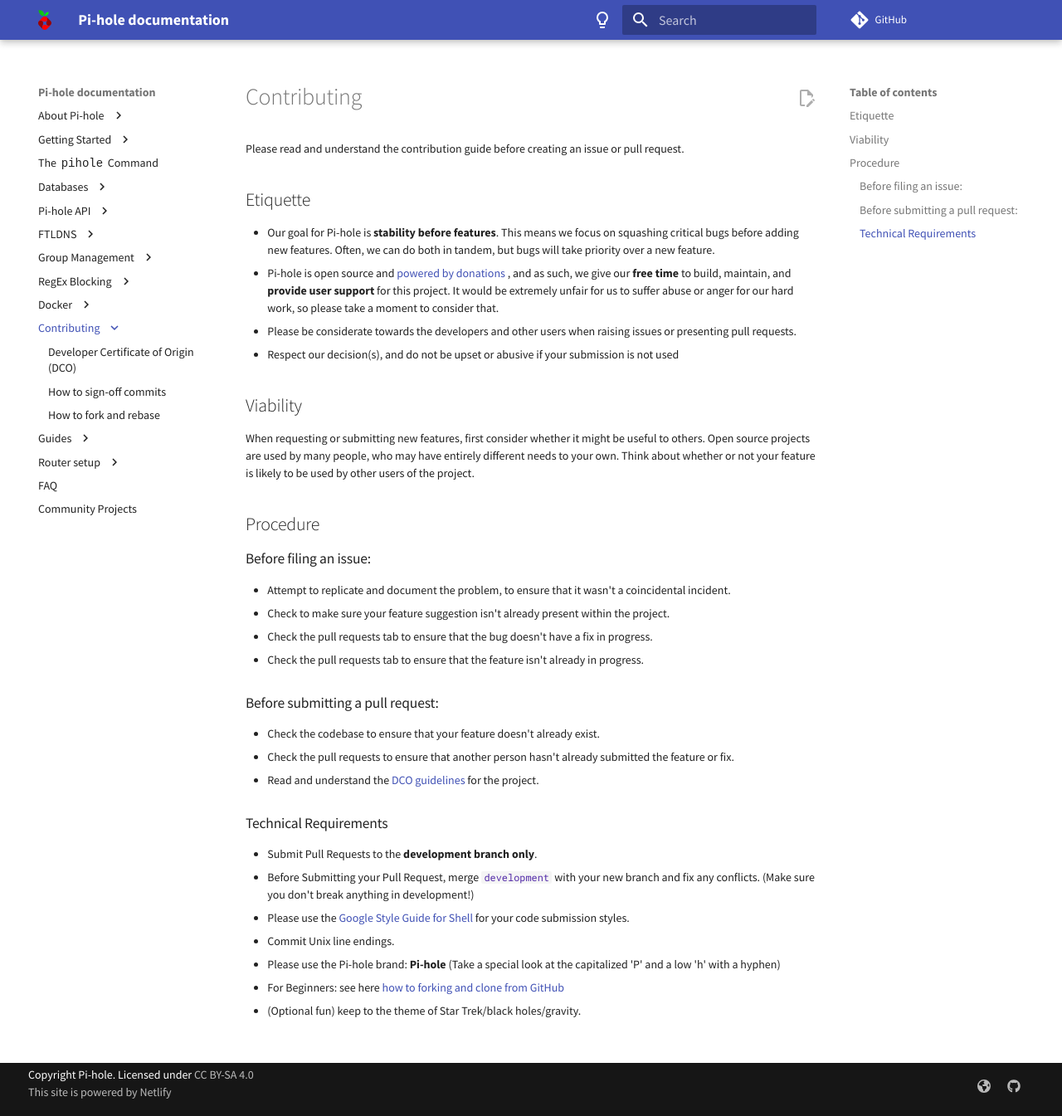
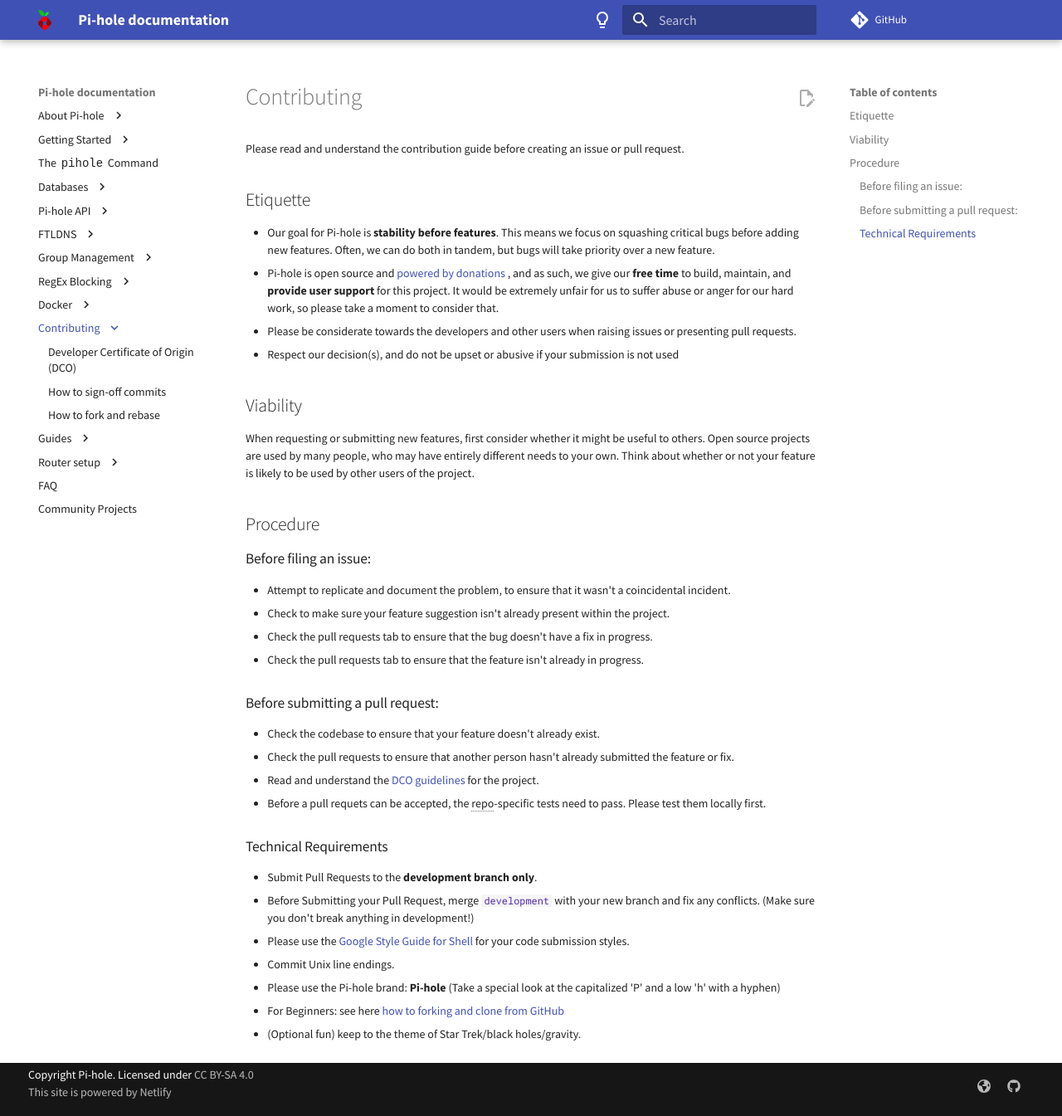
Before and after one commit to pi-hole/docs, an MkDocs documentation site: the page built from docs/guides/github/index.md, in a window 1280 px wide and 1345 px high. Shown: the whole window at 83% size. Built offline with MkDocs 1.6.1 and Material for MkDocs 9.7.7, drawn with Linux system fonts in a browser that asks for light colours; comment, search, counter and statistics services are not loaded.

Commit message:
Add notice about test requirement
Signed-off-by: yubiuser <github@yubiuser.dev>

```diff
--- a/docs/guides/github/index.md
+++ b/docs/guides/github/index.md
@@ -25,6 +25,7 @@
 - Check the codebase to ensure that your feature doesn't already exist.
 - Check the pull requests to ensure that another person hasn't already submitted the feature or fix.
 - Read and understand the [DCO guidelines](./dco.md)  for the project.
+- Before a pull requets can be accepted, the repo-specific tests need to pass. Please test them locally first.
 
 ### Technical Requirements
 
```
